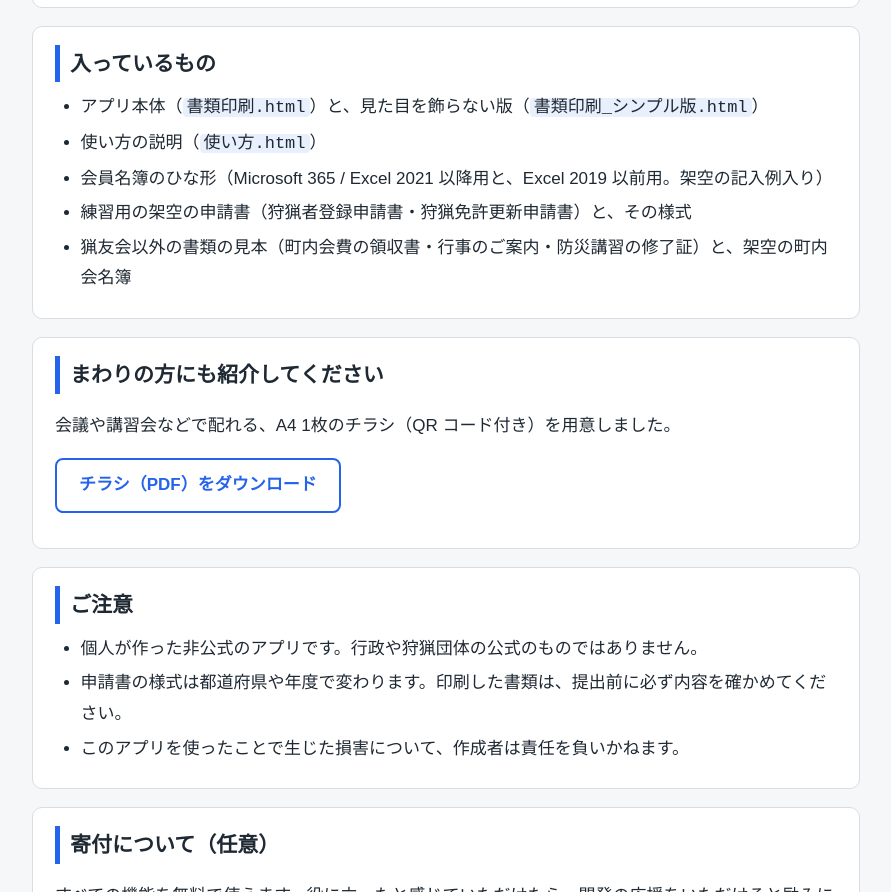
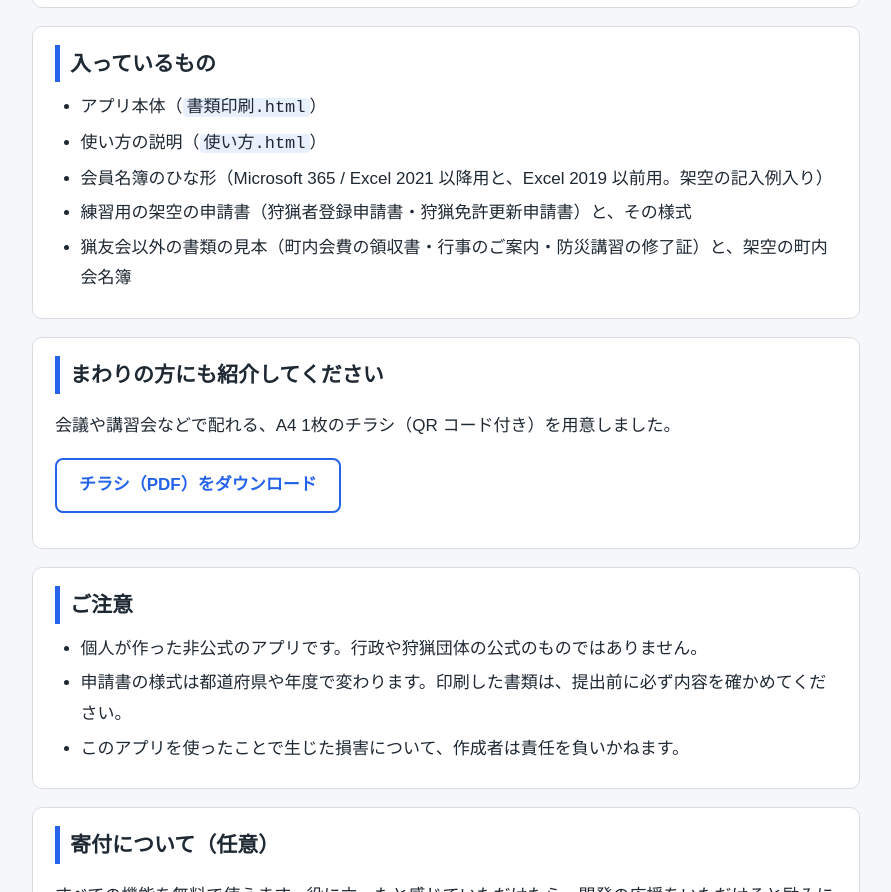
Before and after one commit to ranona001/shorui-insatsu, a plain HTML site: page index.html in a window 1280 px wide. Shown: the part 3712-4604 px from the top of the page, without its empty margins (194-1085 px from the left). Drawn offline with Linux system fonts and the light colour scheme.

Commit message:
シンプル版を配らないことに：README・紹介ページ・使い方のファイルの表から外す
- 配布用 zip（v0.5 から）には 書類印刷_シンプル版.html を入れない（できることは 書類印刷.html と同じ）
- このフォルダの 書類印刷_シンプル版.html は、消すかどうかをあとで決める

Co-Authored-By: Claude Opus 5.5 <noreply@anthropic.com>

```diff
--- a/index.html
+++ b/index.html
@@ -125,7 +125,7 @@ footer a, section a:not(.btn) { color: var(--accent); }
 <section>
 <h2>入っているもの</h2>
 <ul>
-  <li>アプリ本体（<code>書類印刷.html</code>）と、見た目を飾らない版（<code>書類印刷_シンプル版.html</code>）</li>
+  <li>アプリ本体（<code>書類印刷.html</code>）</li>
   <li>使い方の説明（<code>使い方.html</code>）</li>
   <li>会員名簿のひな形（Microsoft 365 / Excel 2021 以降用と、Excel 2019 以前用。架空の記入例入り）</li>
   <li>練習用の架空の申請書（狩猟者登録申請書・狩猟免許更新申請書）と、その様式</li>
```
Also changed, not shown: 使い方.html (+0 -1 lines), 1 other file.
